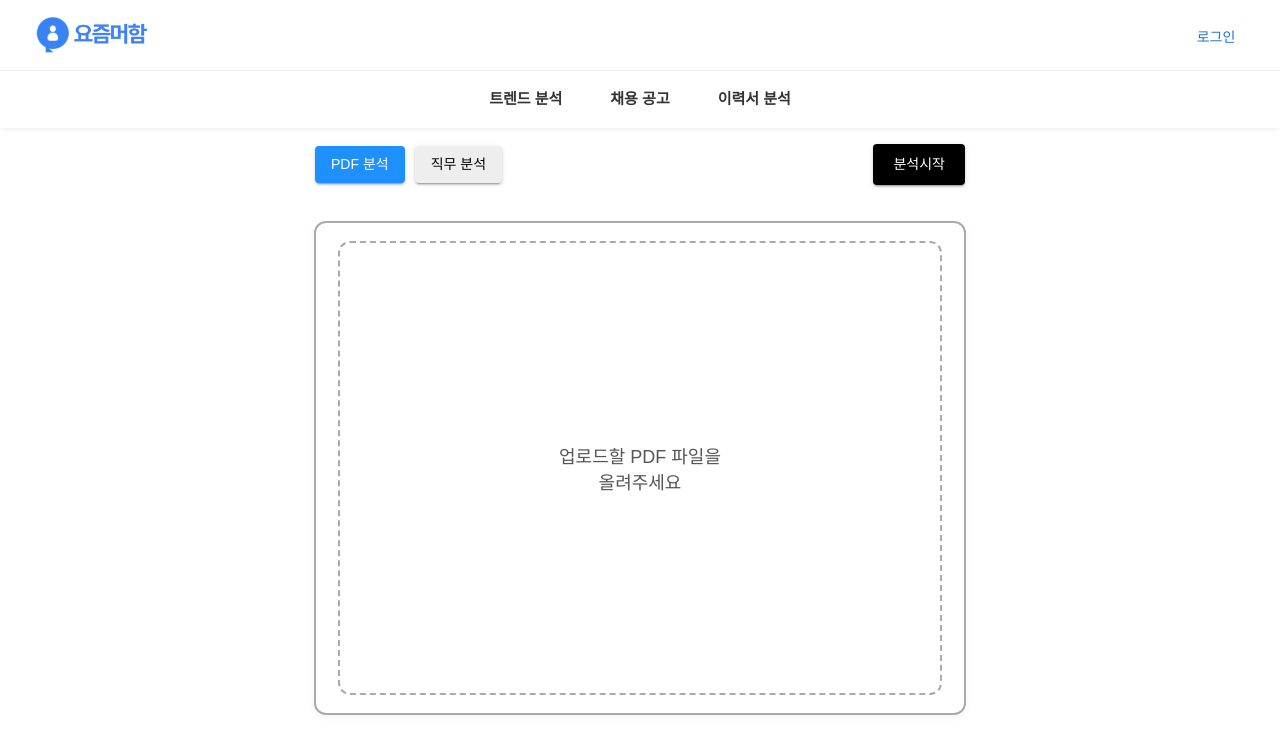
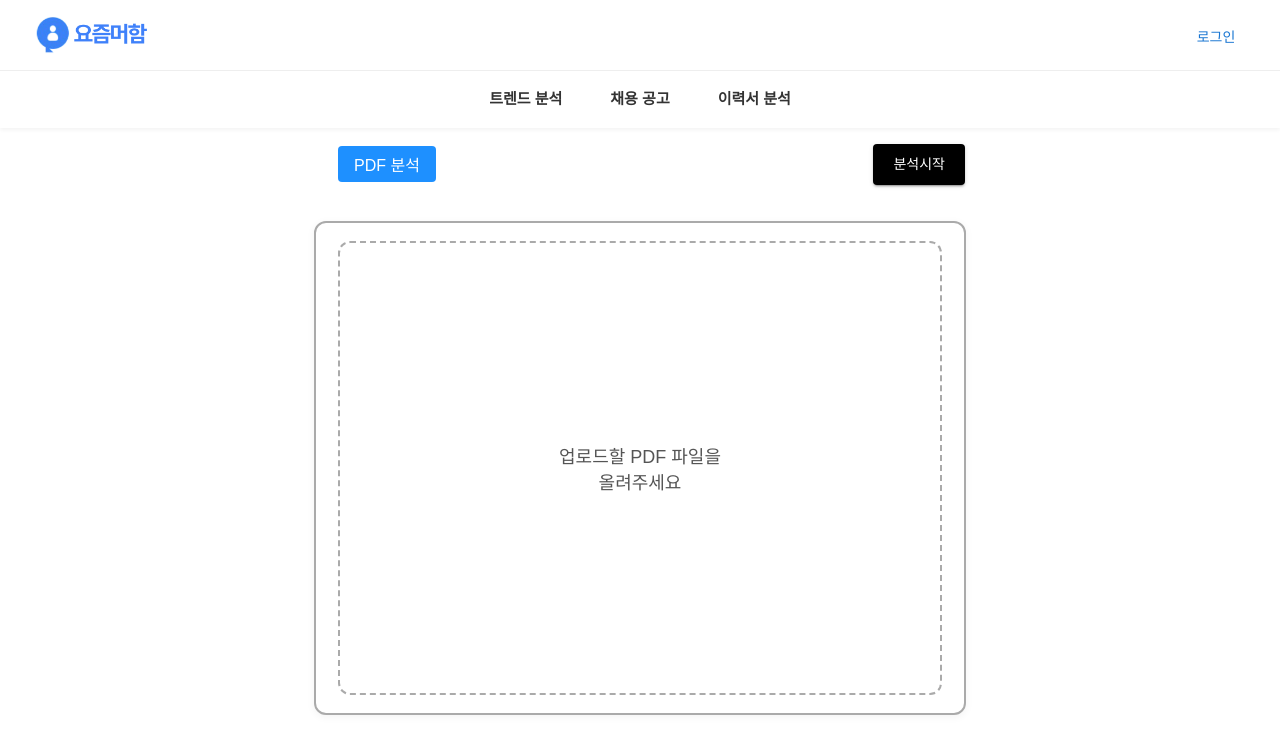
Before and after one commit to sjs4273/Job-Navigator, a React (Vite) app in the folder frontend/: page /resume in a window 1280 px wide. Shown: the top 754 px of the page. Built offline with nearby package versions, Linux system fonts and the light colour scheme; no server answers; a web font is replaced by a local one.

Commit message:
chore: 불필요한 코드 제거

```diff
--- a/frontend/src/components/AnalysisTopBar.jsx
+++ b/frontend/src/components/AnalysisTopBar.jsx
@@ -1,14 +1,10 @@
 // frontend/src/components/AnalysisTopBar.jsx
 
 import React from 'react';
-import { Box, Button } from '@mui/material';
-import { useNavigate } from 'react-router-dom';
+import { Box, Button, Typography } from '@mui/material';
 
 // ✅ AnalysisTopBar 컴포넌트: 상단 공통 탭과 분석 시작 버튼
 export default function AnalysisTopBar({ activeTab, onAnalyzeClick }) {
-  // 🚩 페이지 이동을 위한 훅
-  const navigate = useNavigate();
-
   return (
     <Box
       sx={{
@@ -21,39 +17,23 @@ export default function AnalysisTopBar({ activeTab, onAnalyzeClick }) {
         minWidth: '650px',
       }}
     >
-      {/* ✅ 좌측: PDF 분석 / 직무 분석 탭 버튼 그룹 */}
-      <Box sx={{ display: 'flex', gap: '10px' }}>
-        {/* PDF 분석 버튼 */}
-        <Button
-          variant="contained"
-          onClick={() => navigate('/resume')} // 클릭 시 PDF 분석 페이지 이동
+      {/* ✅ 좌측: PDF 분석 텍스트만 남김 */}
+      <Box sx={{ display: 'flex', gap: '10px', marginLeft: '23px' }}>
+        <Box
           sx={{
             backgroundColor: activeTab === 'pdf' ? '#1e90ff' : '#eee', // 선택된 탭 색상
             color: activeTab === 'pdf' ? '#fff' : '#000', // 글자 색
             borderRadius: '4px',
-            '&:hover': {
-              backgroundColor: activeTab === 'pdf' ? '#1976d2' : '#ddd', // hover 색상
-            },
+            padding: '6px 16px',
+            fontWeight: 500,
+            display: 'flex',
+            alignItems: 'center',
+            justifyContent: 'center',
+            cursor: 'default', // 클릭 불가능하게
           }}
         >
           PDF 분석
-        </Button>
-
-        {/* 직무 분석 버튼 */}
-        <Button
-          variant="contained"
-          onClick={() => navigate('/analysis')} // 클릭 시 직무 분석 페이지 이동
-          sx={{
-            backgroundColor: activeTab === 'job' ? '#1e90ff' : '#eee',
-            color: activeTab === 'job' ? '#fff' : '#000',
-            borderRadius: '4px',
-            '&:hover': {
-              backgroundColor: activeTab === 'job' ? '#1976d2' : '#ddd',
-            },
-          }}
-        >
-          직무 분석
-        </Button>
+        </Box>
       </Box>
 
       {/* ✅ 우측: 분석 시작 버튼 */}
```
